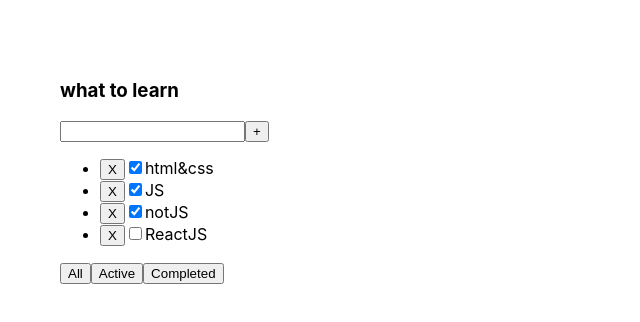
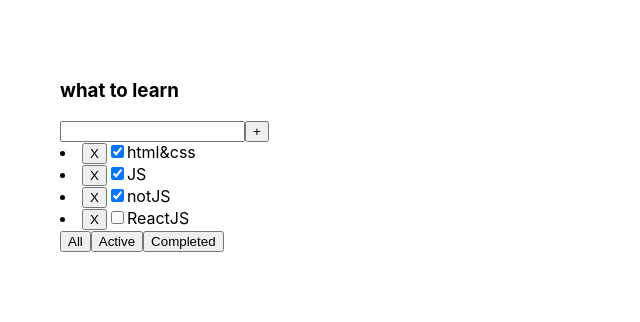
Before and after one commit to Mayonezzer/todotest, a React (Create React App) app: page / in a window 1280 px wide. Shown: the top 322 px of the page, without its empty margins (0-640 px from the left). Built offline with nearby package versions, Linux system fonts and the light colour scheme.

Commit message:
did some fixes

```diff
--- a/src/App.tsx
+++ b/src/App.tsx
@@ -16,24 +16,11 @@ export function App() {
         {taskId: 4, taskTitle: "ReactJS", isDone: false},
     ])
 
-    let removeTask = (id: number, myTitle: string) => {
-        tasksList = tasksList.filter((el) => el.taskId !== id)
+    let removeTask = (id: number) => {
+        tasksList = tasksList.filter((t) => t.taskId !== id)
         setTasksList(tasksList)
     }
 
-    // let [filterTask, setFilterTask] = useState<ButtonNameType>('All')
-    //
-    // const filteringTasks = (buttonName: ButtonNameType) => {
-    //     setFilterTask(buttonName)
-    // }
-    //
-    // let filteredTasks = tasksList
-    // if(filterTask==="Active") {
-    //     filteredTasks = tasksList.filter(el => el.isDone)
-    // }
-    // if (filterTask==="Completed") {
-    //     filteredTasks = tasksList.filter(el => !el.isDone)
-    // }
 
 
     return (
@@ -42,7 +29,6 @@ export function App() {
                 title={todoListTitle}
                 tasks={tasksList}
                 removeTask={removeTask}
-                // filteringTasks = {filteringTasks}
             />
         </div>
     );
--- a/src/TodoList.tsx
+++ b/src/TodoList.tsx
@@ -7,15 +7,13 @@ import {ButtonNameType} from "./App";
 export type TodoListPropsType = {
     title: string
     tasks: Array<TaskPropsType>
-    removeTask: (id: number, myTitle: string) => void
-    // filteringTasks: (ButtonName: ButtonNameType)=> void
+    removeTask: (id: number) => void
 }
 
 export type TaskPropsType = {
     taskId: number
     taskTitle: string
     isDone: boolean
-
 }
 
 export function TodoList(props: TodoListPropsType) {
@@ -28,7 +26,7 @@ export function TodoList(props: TodoListPropsType) {
 
     let filteredTasks = props.tasks
     if(filterTask==="Active") {
-        filteredTasks = props.tasks.filter(el => el.isDone)
+         filteredTasks = props.tasks.filter(t => t.isDone)
     }
     if (filterTask==="Completed") {
         filteredTasks = props.tasks.filter(el => !el.isDone)
@@ -42,23 +40,15 @@ export function TodoList(props: TodoListPropsType) {
                     <input/>
                     <button>+</button>
                 </div>
-                {props.tasks
-                    ?
-                    <ul>
-                        {filteredTasks.map((el) => {
-                            return (
-                                <li key={el.taskId}>
-                                    <button onClick={() => props.removeTask(el.taskId, "Hello")}>X</button>
-                                    <input type="checkbox" checked={el.isDone}/>
-                                    <span>{el.taskTitle}</span>
-                                </li>
-                            )
-                        })}
-                    </ul>
-                    :
-                    <div>нету</div>
-                }
-
+                {filteredTasks.map( (t) => {
+                    return (
+                        <li >
+                            <button onClick={() => {props.removeTask(t.taskId)}}>X</button>
+                            <input type="checkbox" checked={t.isDone}/>
+                            <span>{t.taskTitle}</span>
+                        </li>
+                    )
+                } )}
                 <div>
                     <button onClick={()=>{filteringTasks('All')}}>All</button>
                     <button onClick={()=>{filteringTasks('Active')}}>Active</button>
--- a/src/react-app-env.d.ts
+++ /dev/null
@@ -1 +0,0 @@
-/// <reference types="react-scripts" />
```
